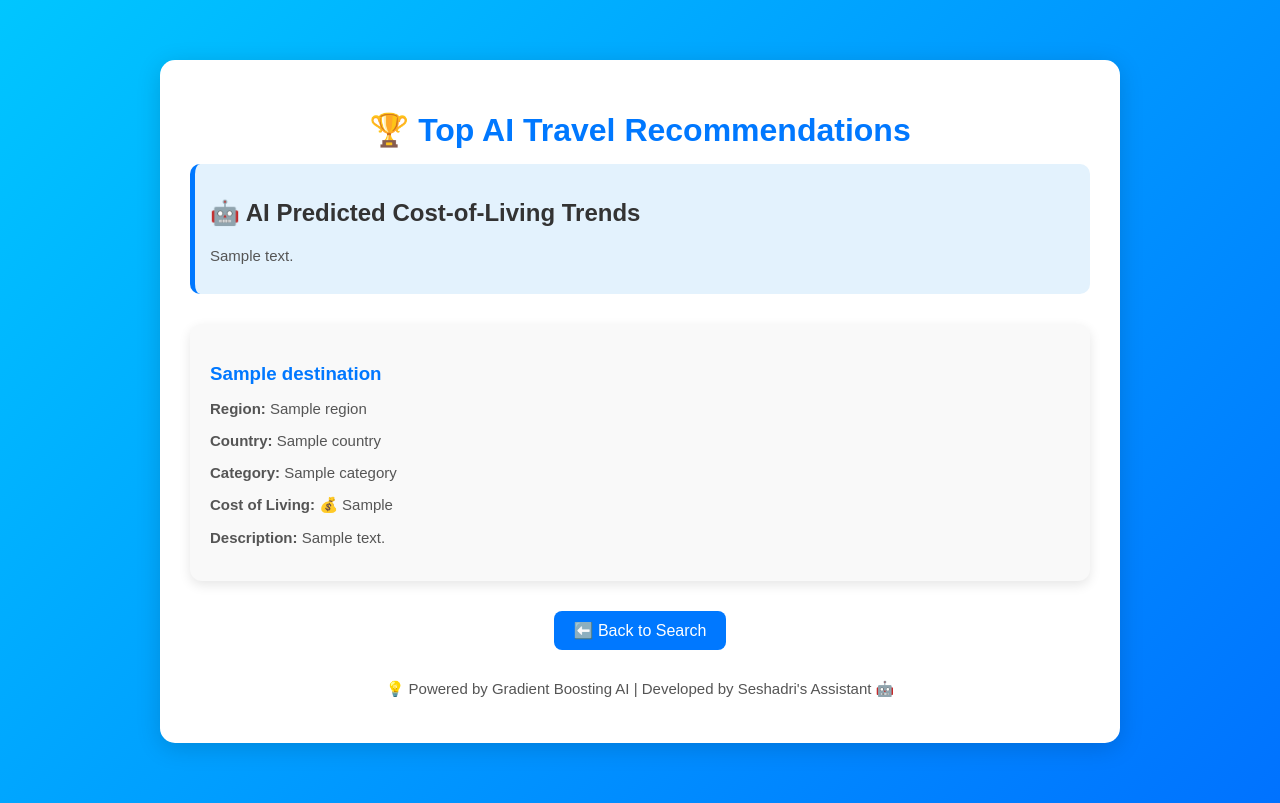
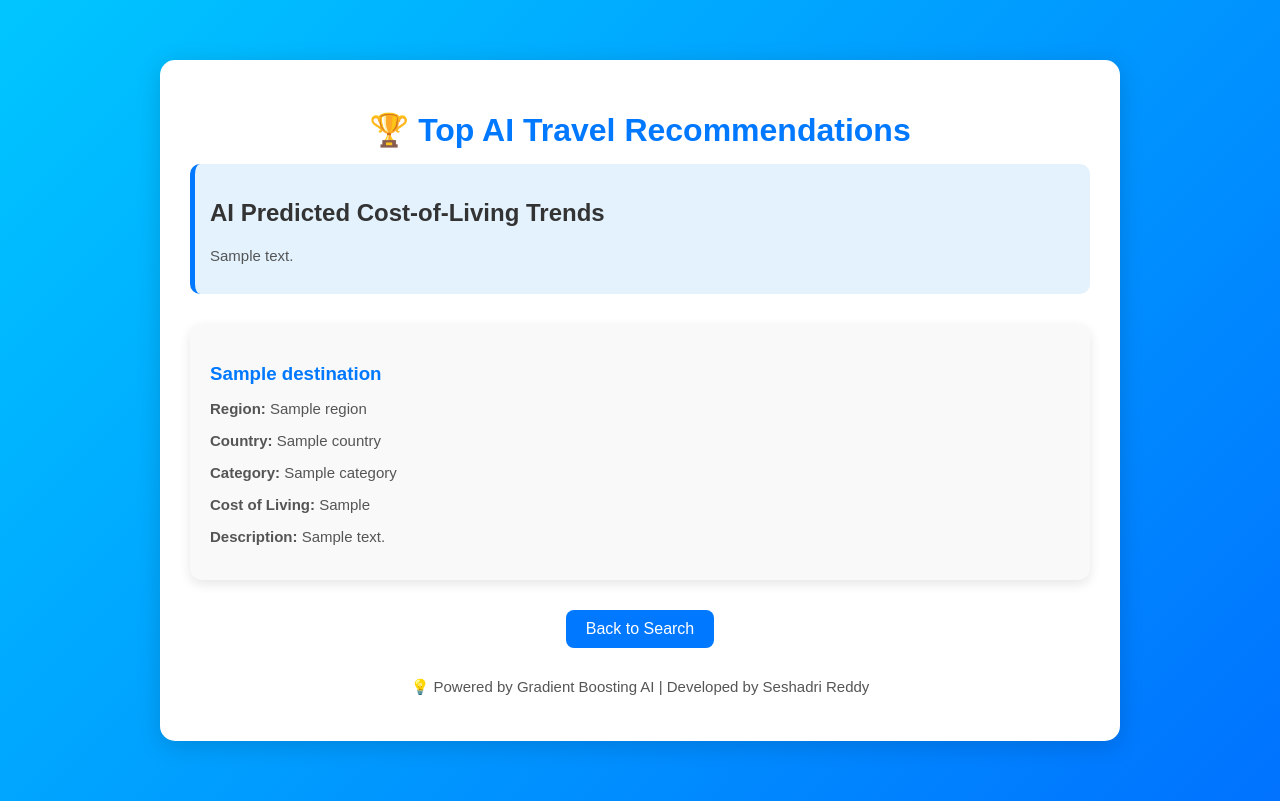
Before and after one commit to seshadri-07/AI-Travel-Recommender, a Flask app: template templates/results.html in a window 1280 px wide. Run offline with Flask 3, Linux system fonts and the light colour scheme; the template is opened without the code that fills it: most values are stand-ins (such as "Sample title", 1, 10 or a date in 2020).

Commit message:
Update results.html

```diff
--- a/templates/results.html
+++ b/templates/results.html
@@ -11,7 +11,7 @@
         <h1>🏆 Top AI Travel Recommendations</h1>
 
         <div class="prediction-box">
-            <h2>🤖 AI Predicted Cost-of-Living Trends</h2>
+            <h2> AI Predicted Cost-of-Living Trends</h2>
             <p>{{ ai_summary }}</p>
         </div>
 
@@ -23,19 +23,19 @@
                 <p><strong>Region:</strong> {{ dest['Region'] }}</p>
                 <p><strong>Country:</strong> {{ dest['Country'] }}</p>
                 <p><strong>Category:</strong> {{ dest['Category'] }}</p>
-                <p><strong>Cost of Living:</strong> 💰 {{ dest['Cost of Living'] }}</p>
+                <p><strong>Cost of Living:</strong>  {{ dest['Cost of Living'] }}</p>
                 <p><strong>Description:</strong> {{ dest['Description'] }}</p>
             </div>
             {% endfor %}
         </div>
         {% else %}
-        <p class="no-results">⚠️ No destinations found for your filters. Try adjusting your inputs!</p>
+        <p class="no-results"> No destinations found for your filters. Try to adjust your inputs based on the above Trends</p>
         {% endif %}
 
-        <a href="/" class="back-btn">⬅️ Back to Search</a>
+        <a href="/" class="back-btn"> Back to Search</a>
 
         <footer>
-            <p>💡 Powered by Gradient Boosting AI | Developed by Seshadri's Assistant 🤖</p>
+            <p>💡 Powered by Gradient Boosting AI | Developed by Seshadri Reddy</p>
         </footer>
     </div>
 </body>
```
